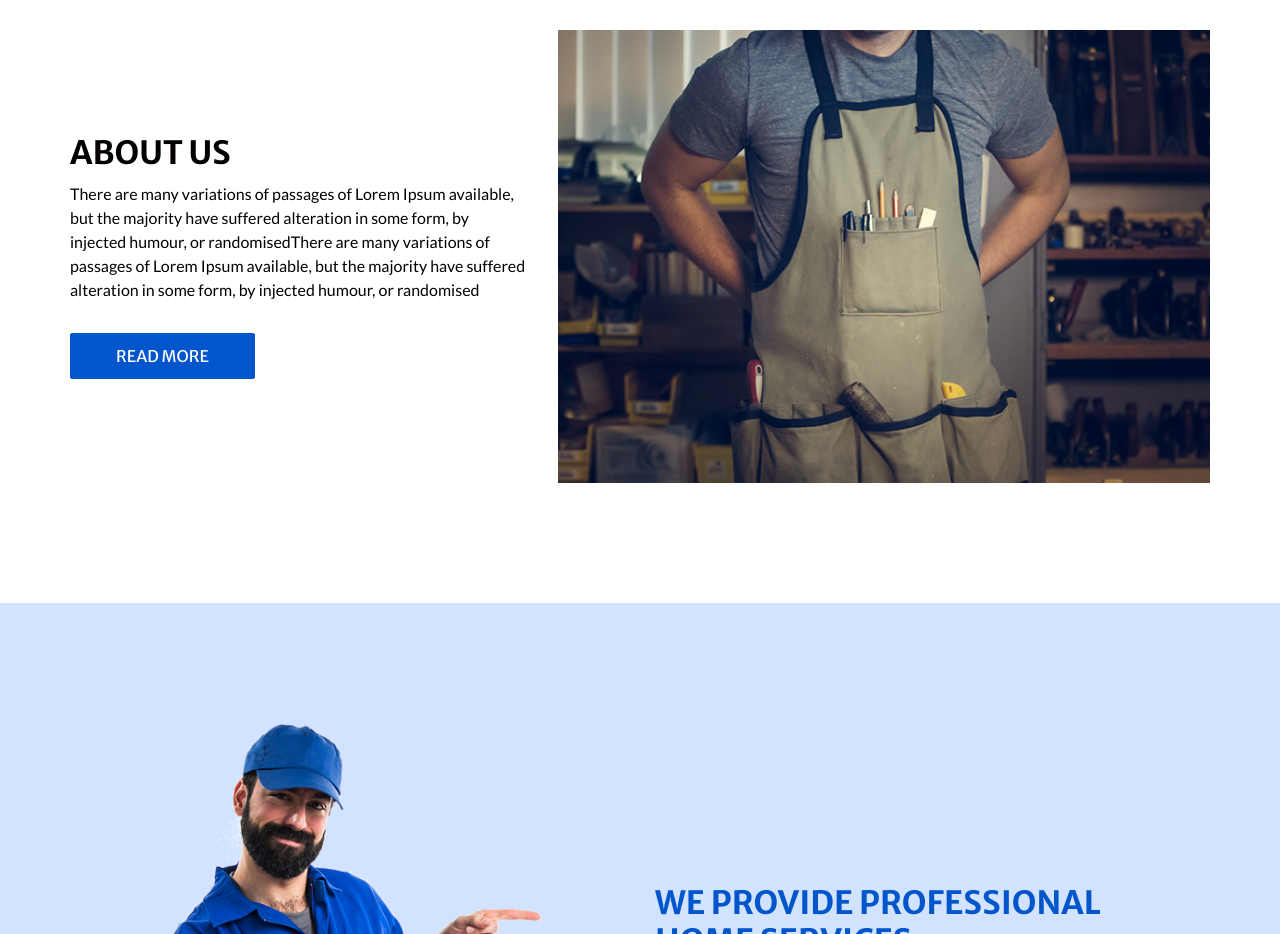
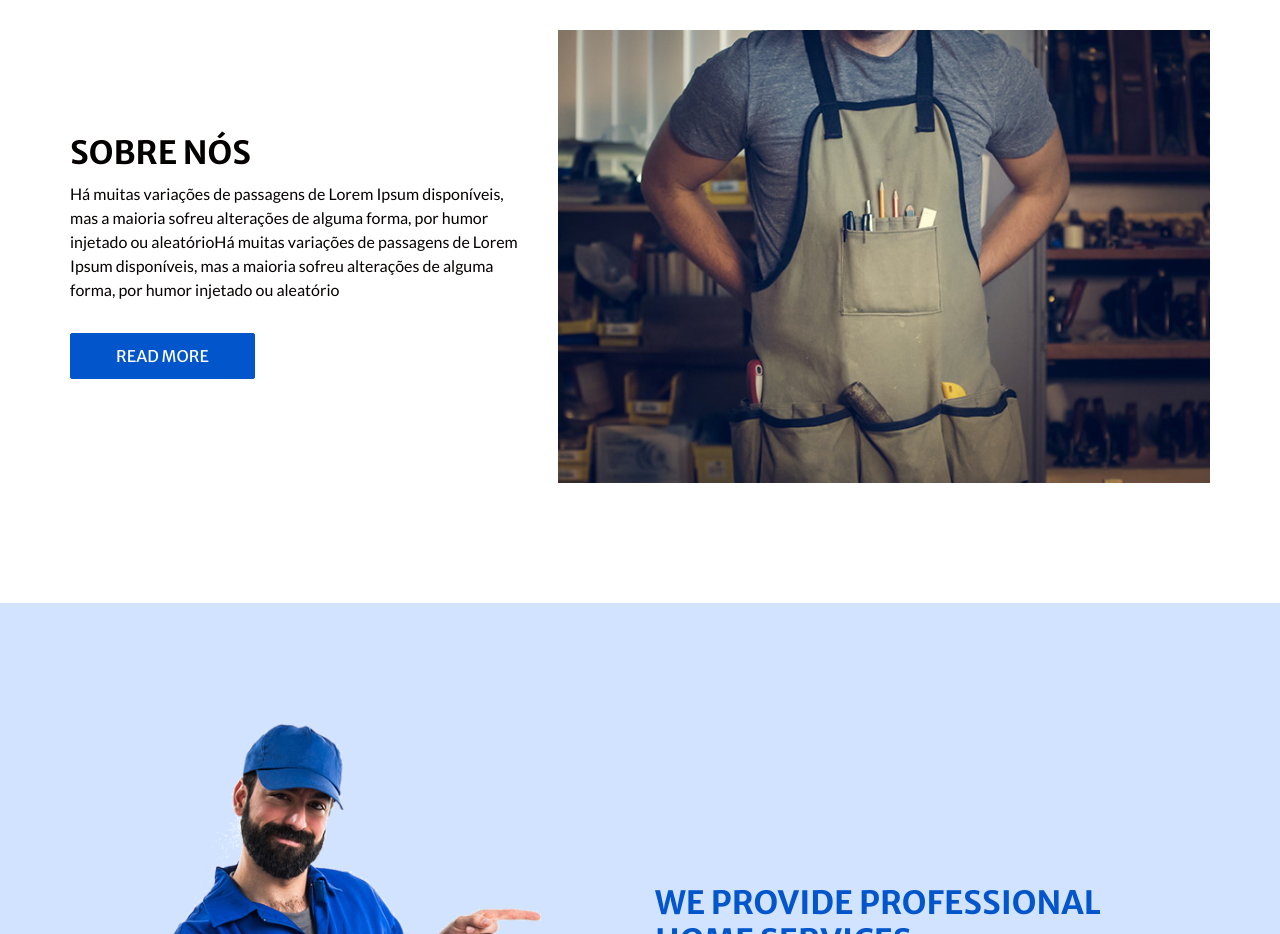
Before and after one commit to ezekiel9m/app-site-aula-devops-2, a plain HTML site: page index.html in a window 1280 px wide. Shown: the part 1100-2034 px from the top of the page. Drawn offline with nearby package versions, Linux system fonts and the light colour scheme; some packages are replaced by stand-ins of ours.

Commit message:
Update index.html
Alteração de About us

```diff
--- a/index.html
+++ b/index.html
@@ -172,10 +172,10 @@
         <div class="col-lg-5 col-md-6">
           <div class="detail-box">
             <h2>
-              About us
+              Sobre Nós
             </h2>
             <p>
-              There are many variations of passages of Lorem Ipsum available, but the majority have suffered alteration in some form, by injected humour, or randomisedThere are many variations of passages of Lorem Ipsum available, but the majority have suffered alteration in some form, by injected humour, or randomised
+              Há muitas variações de passagens de Lorem Ipsum disponíveis, mas a maioria sofreu alterações de alguma forma, por humor injetado ou aleatórioHá muitas variações de passagens de Lorem Ipsum disponíveis, mas a maioria sofreu alterações de alguma forma, por humor injetado ou aleatório
             </p>
             <a href="">
               Read More
```
